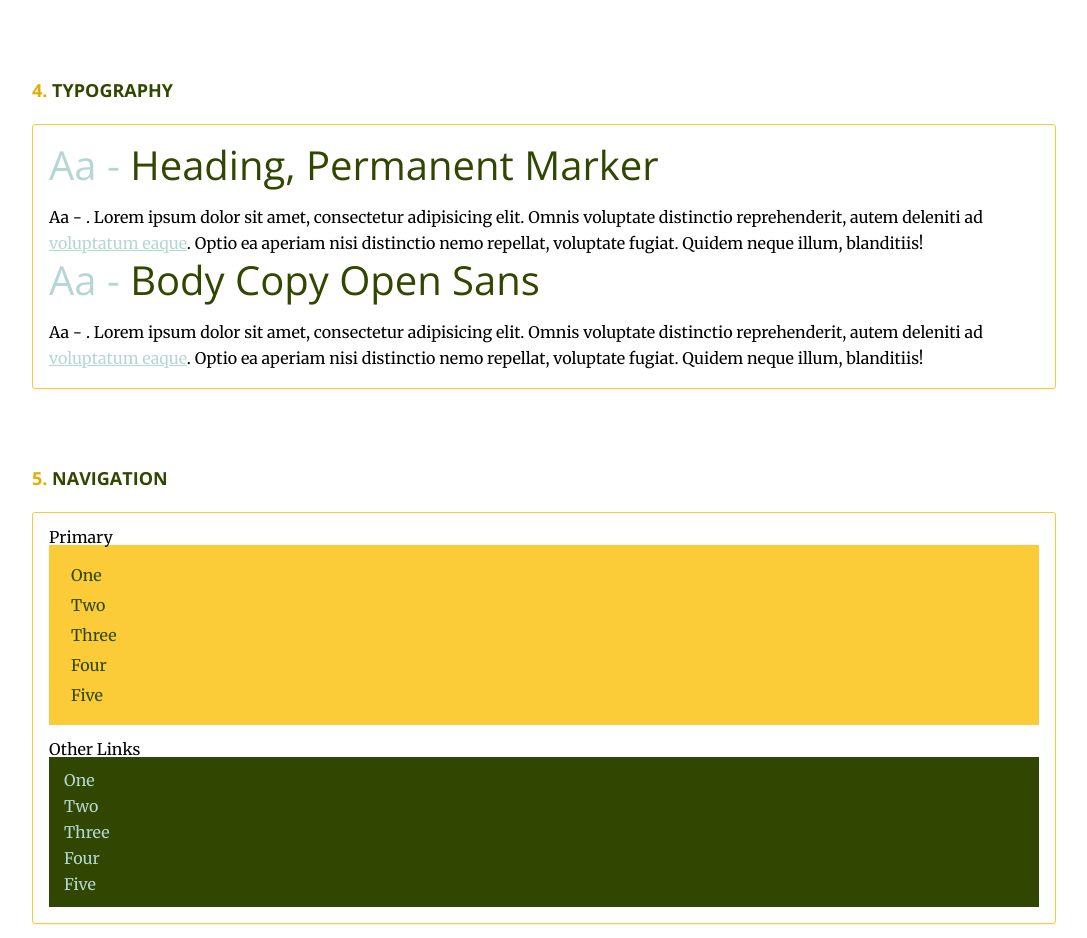
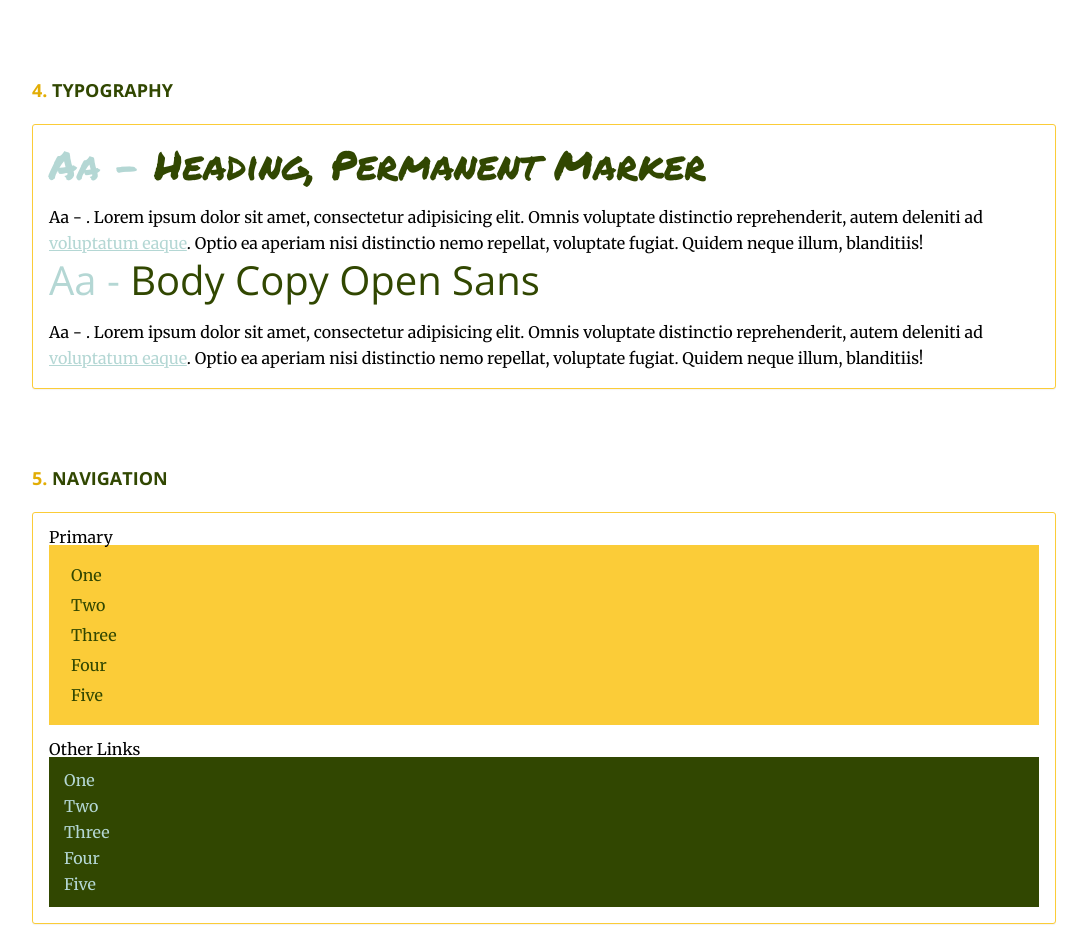
Before and after one commit to blackham-eric72/wdd331, a plain HTML site: page index.html in a window 1280 px wide. Shown: the part 1480-2418 px from the top of the page, without its empty margins (96-1183 px from the left). Drawn offline with nearby package versions, Linux system fonts and the light colour scheme.

Commit message:
Update index.html

```diff
--- a/index.html
+++ b/index.html
@@ -92,7 +92,7 @@
 			<h2>Typography</h2>
 
 			<div class="cd-box">
-				<h1 id = "headingType">Heading, <span>Permanent Marker</span></h1>
+				<h1 id = "headingTypo">Heading, <span>Permanent Marker</span></h1>
 				<p>Aa - <span></span>. Lorem ipsum dolor sit amet, consectetur adipisicing elit. Omnis voluptate distinctio reprehenderit, autem deleniti ad <a href="#0">voluptatum eaque</a>. Optio ea aperiam nisi distinctio nemo repellat, voluptate fugiat. Quidem neque illum, blanditiis!</p>
 				<h1 id = "bodyTypo">Body Copy <span>Open Sans</span></h1>
 				<p>Aa - <span></span>. Lorem ipsum dolor sit amet, consectetur adipisicing elit. Omnis voluptate distinctio reprehenderit, autem deleniti ad <a href="#0">voluptatum eaque</a>. Optio ea aperiam nisi distinctio nemo repellat, voluptate fugiat. Quidem neque illum, blanditiis!</p>
```
